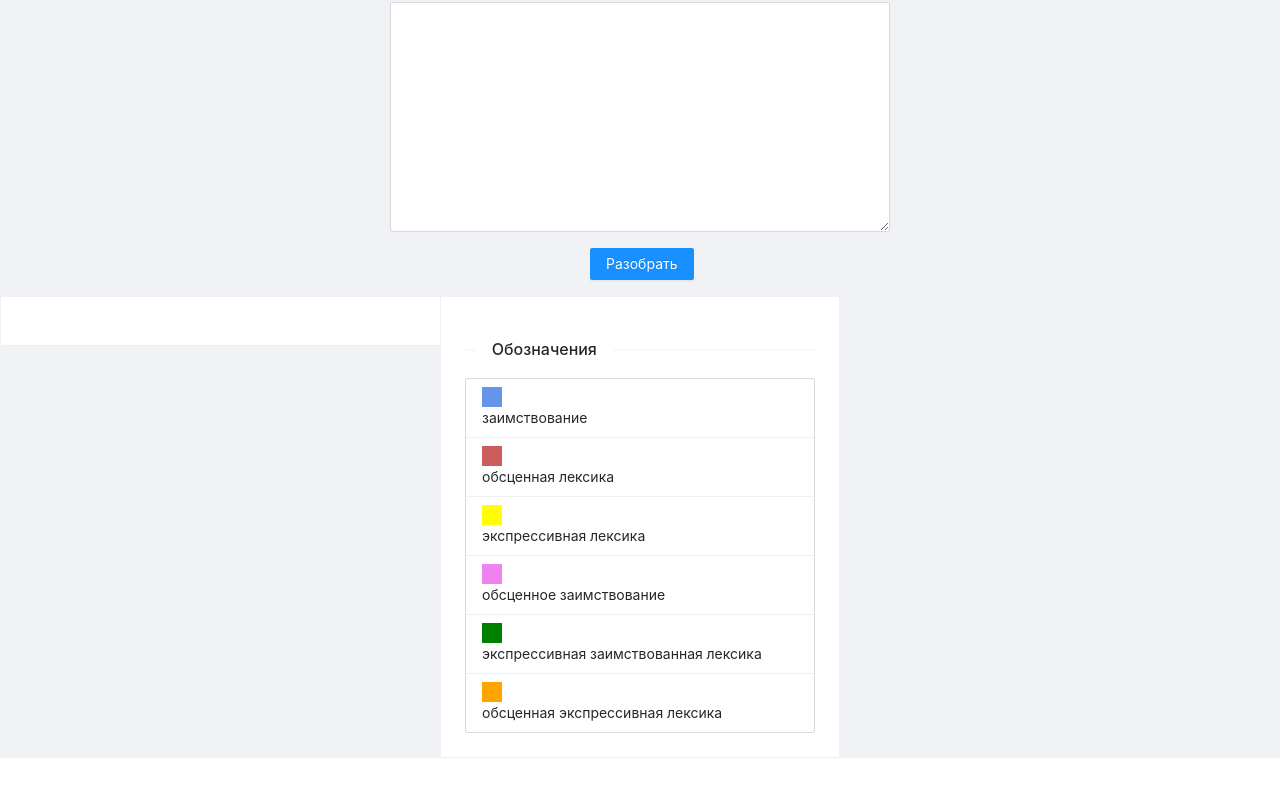
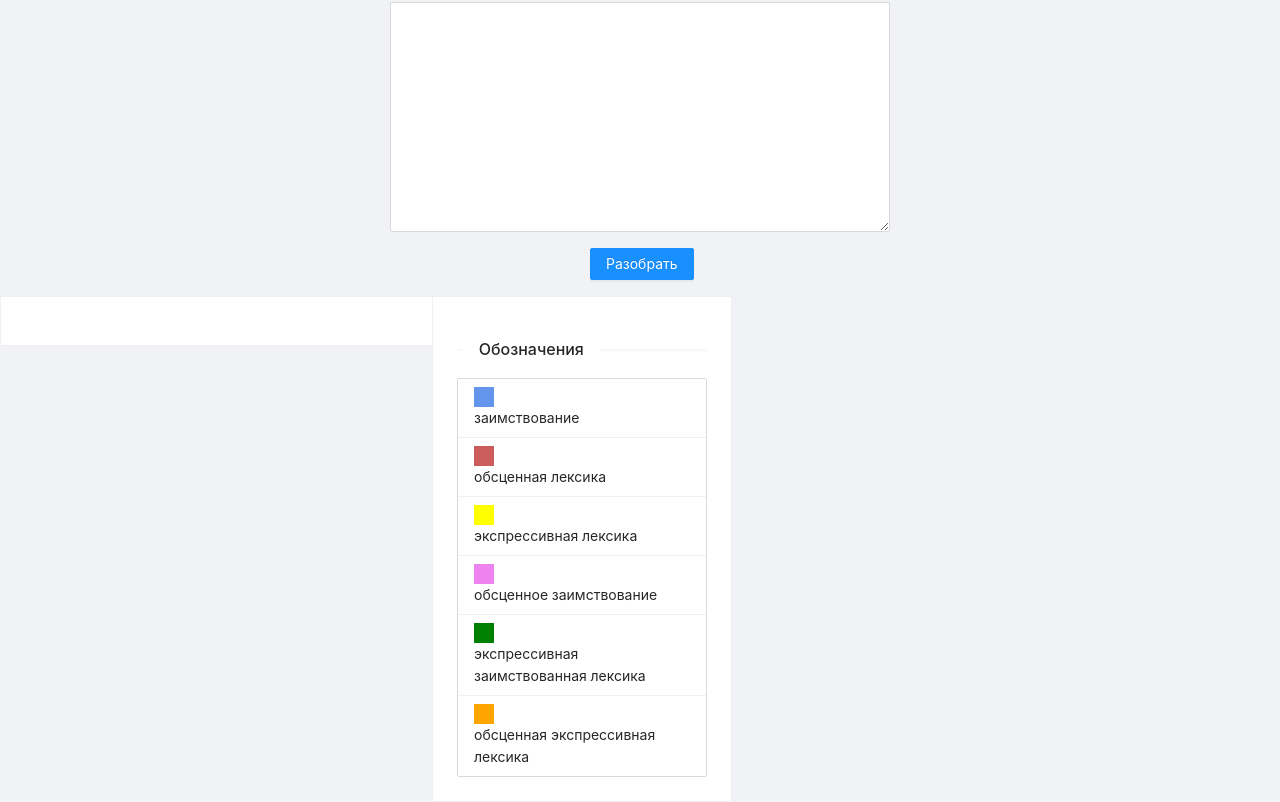
Before and after one commit to wkmatrosowa/antidict-frontend, a React (Create React App) app: page /main in a window 1280 px wide. Shown: the part 330-1132 px from the top of the page. Before the commit the page ends 1088 px from the top, so only its background shows below. Built offline with nearby package versions, Linux system fonts and the light colour scheme.

Commit message:
fixed width

```diff
--- a/src/pages/main.tsx
+++ b/src/pages/main.tsx
@@ -90,7 +90,7 @@ export function Main() {
                 <Content className="text-output" style={{textAlign: 'left'}}>
                     <Row gutter={16}>
                         <Col span={8}>
-                            <Card style={{margin: '0 auto', width: 500, borderStyle: 'solid'}} bordered={true}>
+                            <Card style={{width: 500, borderStyle: 'solid'}} bordered={true}>
                                 <Highlighter
                                     highlightClassName="highlightClassName"
                                     searchWords={searchWords}
@@ -104,7 +104,7 @@ export function Main() {
                             </Card>
                         </Col>
                         <Col span={8}>
-                            <Card style={{margin: '0 auto', width: 400, borderStyle: 'solid'}}
+                            <Card style={{width: 300, borderStyle: 'solid'}}
                                   bordered={true}>
                                 <Divider orientation="left">Обозначения</Divider>
                                 <List
```
